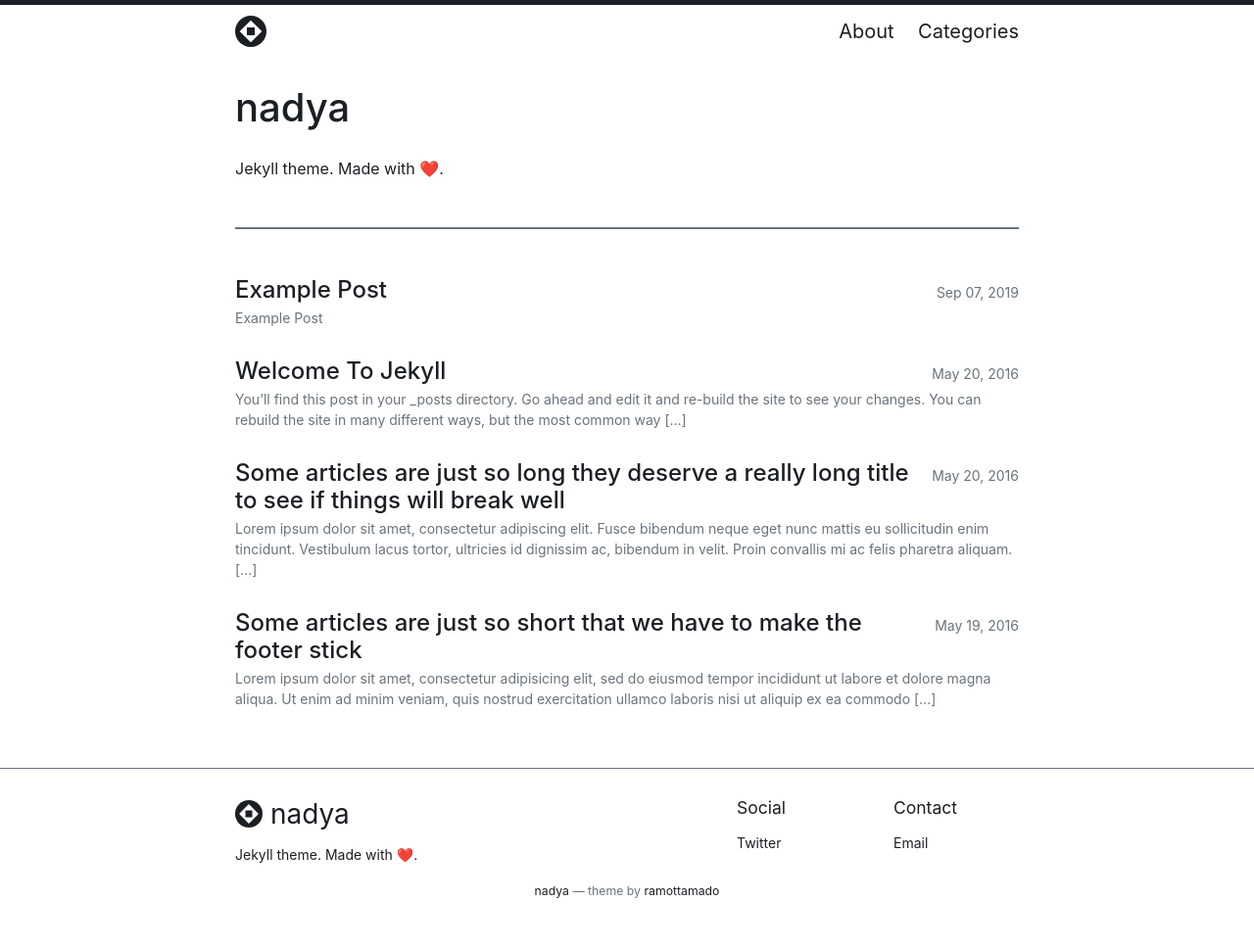
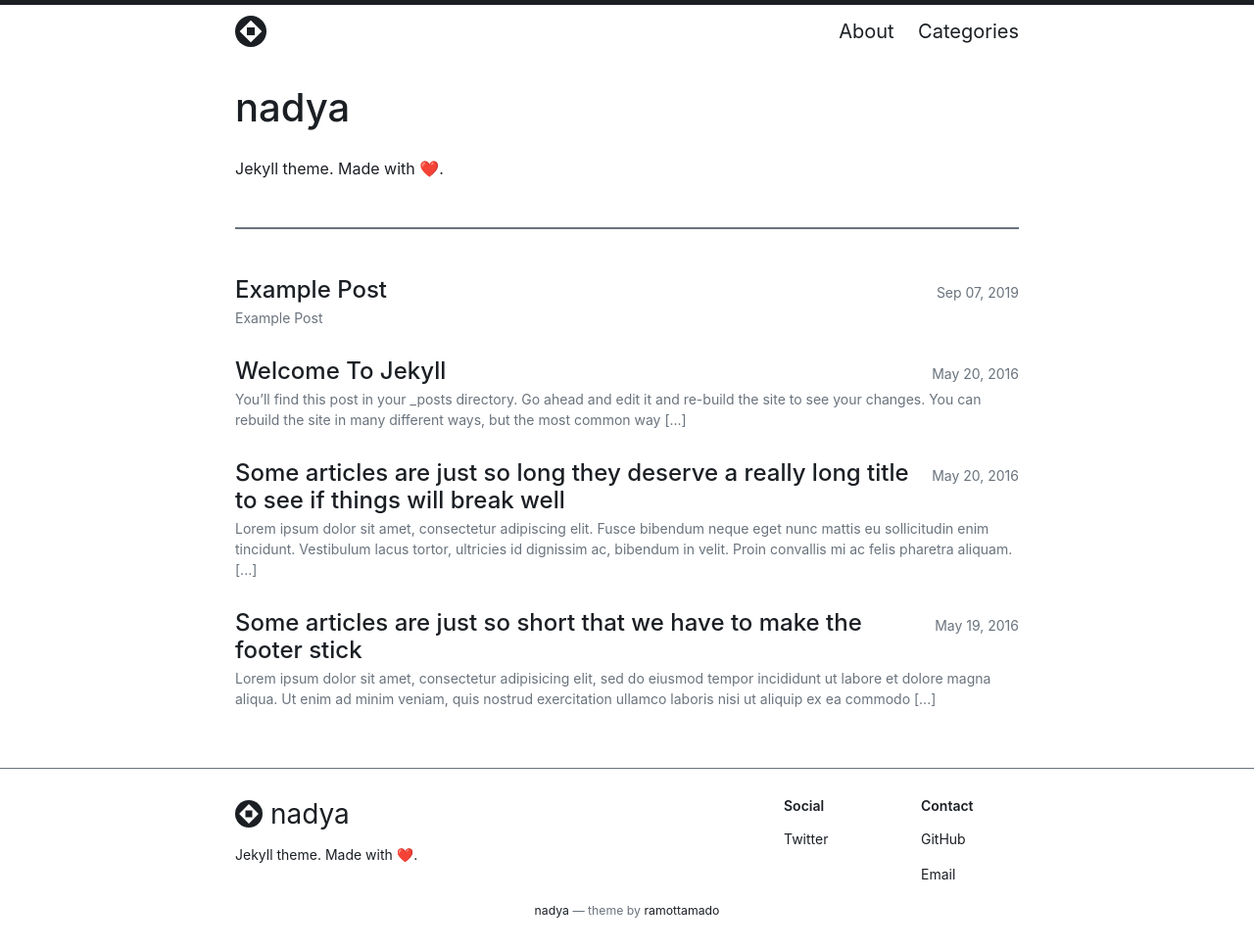
Before and after one commit to ramottamado/nadya, a Jekyll site: the page built from index.md, in a window 1280 px wide. Shown: the whole page at 98% size. Built offline with Jekyll 4.4.1, drawn with Linux system fonts in a browser that asks for light colours.

Commit message:
Change custom footer layout

```diff
--- a/_config.yml
+++ b/_config.yml
@@ -35,14 +35,14 @@ alt_icon: "favicon.ico"
 # google_site_verification: ""
 # gravatar: ""
 github:
-  # username: ""
+  username: "ramottamado"
 instagram:
   # username: ""
 linkedin:
   # username: ""
 twitter:
   card: summary
-  username: "asd"
+  username: "theramottamado"
 facebook:
   # publisher: ""
   # author: ""
--- a/_includes/footer.html
+++ b/_includes/footer.html
@@ -11,38 +11,42 @@
         </h2>
         <span>{{ site.description }}</span>
       </div>
-      <div class="footer-col footer-col-wrapper-social footer-col-wrapper footer-col-wrapper-reverse footer-col-40">
-        <div class="footer-col footer-col-40 footer-col-no-margin">
-          <h4>Contact</h4>
+      <div
+        class="footer-col footer-col-wrapper-social footer-col-wrapper footer-col-wrapper-reverse footer-col-50 footer-col-no-margin">
+        {%- if site.github.username or site.email or site.linkedin.username %}
+        <div class="footer-col footer-col-25">
+          <h4 class="social-list">Contact</h4>
           <ul class="contact-list">
+            {%- if site.github.username %}
             <li>
-              {%- if site.github.username %}
               <a class="nontext footer-link"
                 href="{{ site.github.username | prepend: 'https://github.com/' | escape }}">
                 <span>GitHub</span>
               </a>
-              {%- endif %}
             </li>
+            {%- endif %}
+            {%- if site.email %}
             <li>
-              {%- if site.email %}
               <a class="nontext footer-link" href="{{ site.email | prepend: 'mailto:' }}">
                 <span>Email</span>
               </a>
-              {%- endif %}
             </li>
+            {%- endif %}
+            {%- if site.linkedin.username %}
             <li>
-              {%- if site.linkedin.username %}
               <a class="nontext footer-link"
                 href="{{ site.linkedin.username | prepend: 'https://linkedin.com/in/' | escape }}">
                 <span>LinkedIn</span>
               </a>
-              {%- endif %}
             </li>
+            {%- endif %}
           </ul>
         </div>
+        {%- endif %}
         {%- unless site.nadya.disable_social %}
-        <div class="footer-col footer-col-40 footer-col-no-margin">
-          <h4>Social</h4>
+        {%- if site.facebook.username or site.twitter.username or site.instagram.username %}
+        <div class="footer-col footer-col-25">
+          <h4 class="social-list">Social</h4>
           <ul class="social-media-list">
             <li>
               {%- if site.facebook.username %}
@@ -70,6 +74,7 @@
             </li>
           </ul>
         </div>
+        {%- endif %}
         {%- endunless %}
       </div>
       {%- include custom-footer.html %}
--- a/_sass/_layout.scss
+++ b/_sass/_layout.scss
@@ -216,6 +216,12 @@
   h4 {
     font-size: 1.25em;
   }
+
+  .social-list {
+    font-size: 1em;
+    font-weight: 600;
+    margin-bottom: $spacing-unit / 2;
+  }
 }
 
 .contact-list,
@@ -223,6 +229,10 @@
   list-style: none;
   margin-left: 0;
   margin-bottom: 0;
+
+  > li:not(:last-child) {
+    margin-bottom: $spacing-unit / 2;
+  }
 }
 
 .footer-link {
@@ -245,16 +255,7 @@
 
   .footer-col-wrapper-social {
     gap: 10%;
-
-    @media screen and (min-width: $on-medium) {
-      .footer-col {
-        margin-top: unset !important;
-      }
-    }
-
-    .footer-col:not(:first-child) {
-      margin-top: $spacing-unit;
-    }
+    justify-content: stretch;
   }
 }
 
```
